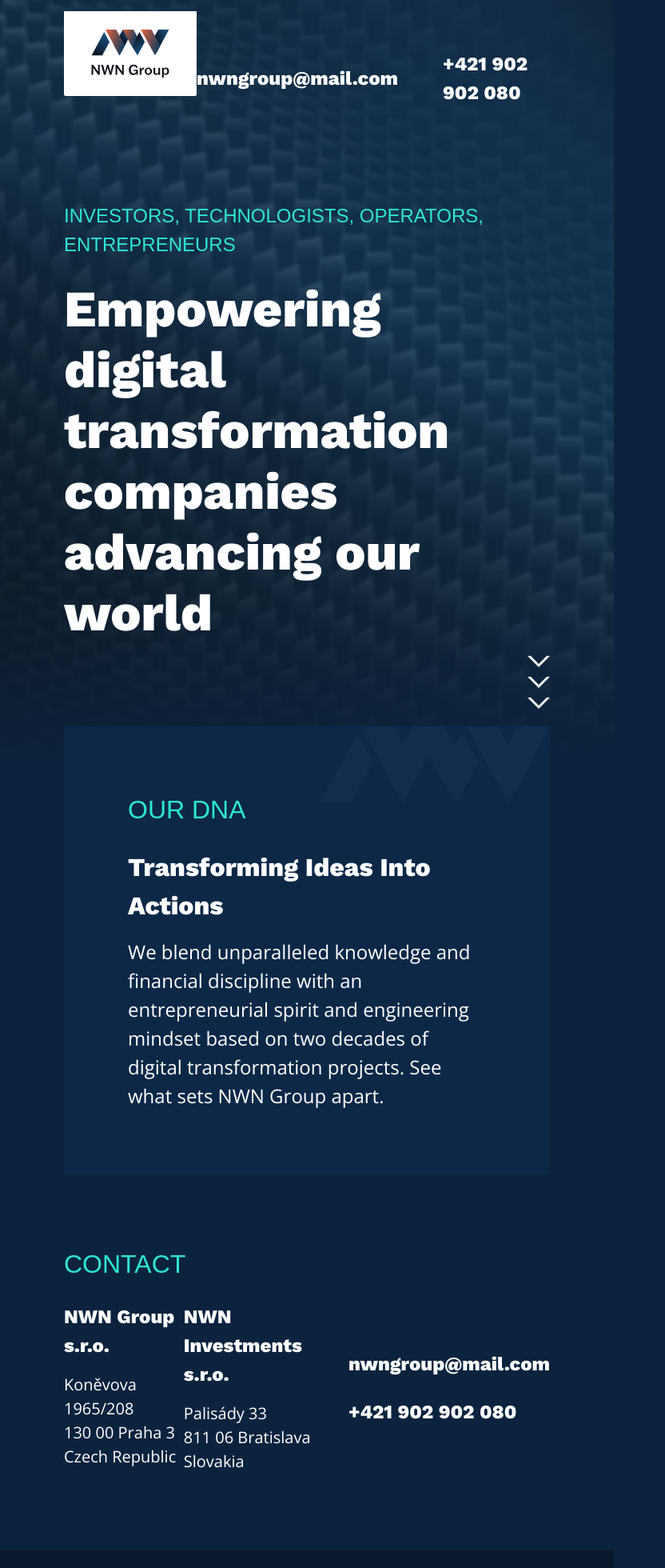
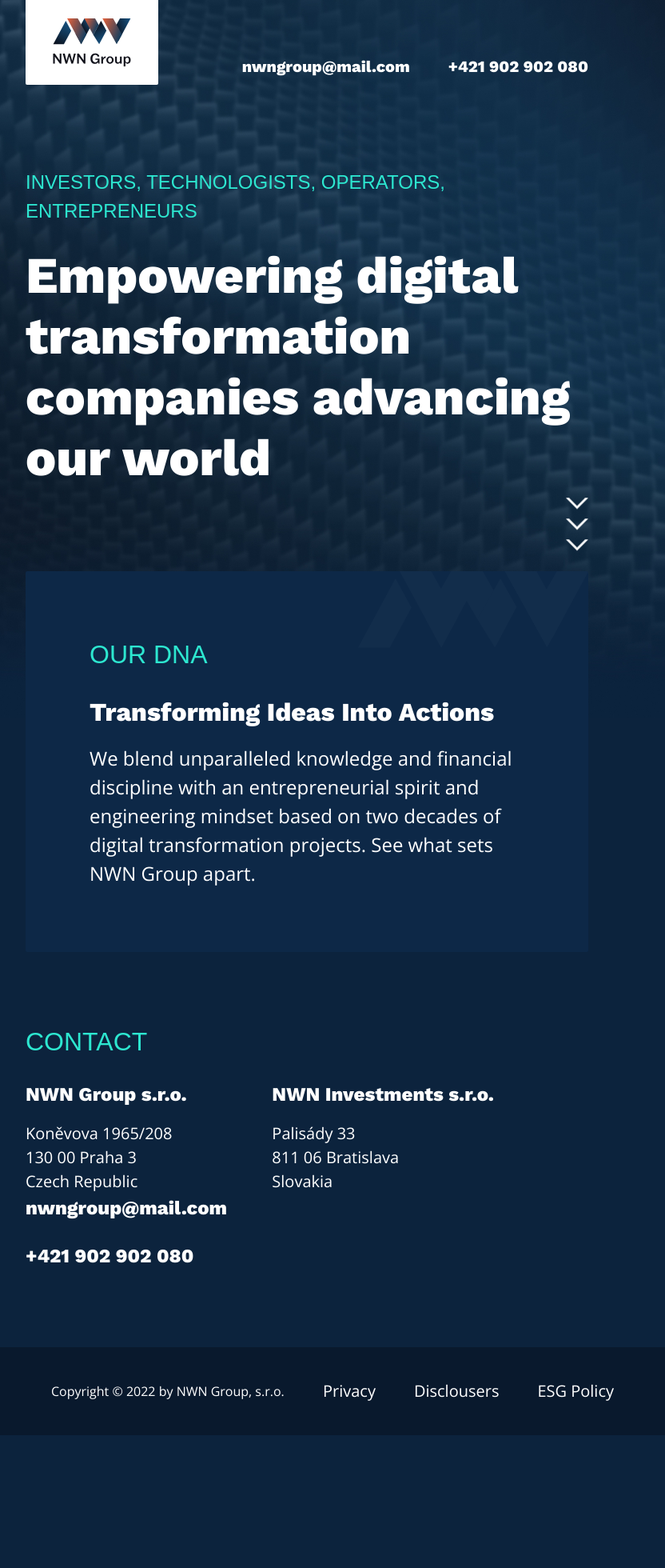
Before and after one commit to makscap/nwn-group, a Next.js app: page / in a window 768 px wide. Shown: the top 1960 px of the page at 80% size, 832 px wide, since content can reach past the window. After the commit the page ends 1794 px from the top, so only its background shows below. Built offline with nearby package versions, Linux system fonts and the light colour scheme; grey boxes are pictures that could not be loaded; a web font is replaced by a local one.

Commit message:
added adaptive styles

```diff
--- a/pages/styles/app.css
+++ b/pages/styles/app.css
@@ -7,33 +7,73 @@
   margin-right: auto;
 }
 
-/* @media screen and (max-width: 1439px) { */
 body {
   font-family: "WorkSans", sans-serif;
-  /* background-image: url("/background-min.jpg"); */
   background: url("/background-min.jpg") no-repeat top center;
-  /* background-repeat: no-repeat; */
-  /* background-position: 50% 50%; */
   background-size: auto 50%, contain;
   background-color: #0c233d;
-  /* background-attachment: fixed; */
 }
-/* } */
 
-@media screen and (min-width: 1440px) {
-  body {
-    font-family: "WorkSans", sans-serif;
-    /* background-image: url("/background-min.jpg"); */
-    background: url("/background-min.jpg") no-repeat top center;
-    /* background-repeat: no-repeat; */
-    /* background-position: 50% 50%; */
-    background-size: 100% 50%, cover;
-    background-color: #0c233d;
-    /* background-attachment: fixed; */
+@media screen and (max-width: 479px) {
+  .container {
+    /* min-height: 100vh; */
+    max-width: 1440px;
+    padding-left: 16px;
+    padding-right: 16px;
+    margin-left: auto;
+    margin-right: auto;
   }
 }
 
-@media screen and (max-width: 480px) {
+@media screen and (min-width: 480px) and (max-width: 767px) {
+  .container {
+    /* min-height: 100vh; */
+    max-width: 1440px;
+    padding-left: 16px;
+    padding-right: 16px;
+    margin-left: auto;
+    margin-right: auto;
+  }
+}
+
+@media screen and (min-width: 768px) and (max-width: 1023px) {
+  .container {
+    /* min-height: 100vh; */
+    max-width: 1440px;
+    padding-left: 32px;
+    padding-right: 32px;
+    margin-left: auto;
+    margin-right: auto;
+  }
+}
+
+@media screen and (min-width: 1024px) and (max-width: 1439px) {
+  .container {
+    /* min-height: 100vh; */
+    max-width: 1440px;
+    padding-left: 80px;
+    padding-right: 80px;
+    margin-left: auto;
+    margin-right: auto;
+  }
+}
+
+@media screen and (min-width: 1440px) {
+  .container {
+    /* min-height: 100vh; */
+    max-width: 1440px;
+    padding-left: 80px;
+    padding-right: 80px;
+    margin-left: auto;
+    margin-right: auto;
+  }
+
+  body {
+    font-family: "WorkSans", sans-serif;
+    background: url("/background-min.jpg") no-repeat top center;
+    background-size: 100% 50%, cover;
+    background-color: #0c233d;
+  }
 }
 
 @font-face {
--- a/styles/Contacts.module.css
+++ b/styles/Contacts.module.css
@@ -73,7 +73,7 @@
   margin-bottom: 24px;
 }
 
-@media screen and (max-width: 428px) {
+@media screen and (max-width: 479px) {
   .contacts {
     max-width: 100%;
     margin-bottom: 80px;
@@ -102,6 +102,48 @@
     display: flex;
     flex-direction: column;
     color: #ffffff;
+    margin-bottom: 48px;
+  }
+
+  .linkParent {
+    display: flex;
+    justify-content: flex-start;
+  }
+
+  .group {
+  }
+}
+
+@media screen and (min-width: 480px) and (max-width: 767px) {
+  .contacts {
+    max-width: 700px;
+    margin-bottom: 96px;
+  }
+
+  .title {
+    color: #2de7d0;
+    font-size: 32px;
+    line-height: 48px;
+    font-weight: 400;
+    padding: 0;
+    margin: 0;
+    margin-bottom: 24px;
+  }
+
+  .titleGroup {
+    font-size: 24px;
+    line-height: 36px;
+    font-weight: 800;
+    padding: 0;
+    margin: 0;
+    margin-bottom: 16px;
+  }
+
+  .contactsGroup {
+    display: flex;
+    flex-wrap: wrap;
+    /* flex-direction: column; */
+    color: #ffffff;
   }
 
   .linkParent {
@@ -112,4 +154,71 @@
   .group {
     margin-bottom: 48px;
   }
+
+  .item {
+    font-size: 20px;
+    line-height: 30px;
+    padding: 0;
+    margin: 0;
+  }
+
+  .group:first-child {
+    margin-right: 50px;
+  }
 }
+
+@media screen and (min-width: 768px) and (max-width: 1023px) {
+  .contacts {
+    max-width: 700px;
+    margin-bottom: 96px;
+  }
+
+  .title {
+    color: #2de7d0;
+    font-size: 32px;
+    line-height: 48px;
+    font-weight: 400;
+    padding: 0;
+    margin: 0;
+    margin-bottom: 24px;
+  }
+
+  .titleGroup {
+    font-size: 24px;
+    line-height: 36px;
+    font-weight: 800;
+    padding: 0;
+    margin: 0;
+    margin-bottom: 16px;
+  }
+
+  .contactsGroup {
+    display: flex;
+    flex-wrap: wrap;
+    /* flex-direction: column; */
+    color: #ffffff;
+    margin-bottom: 48px;
+  }
+
+  .linkParent {
+    display: flex;
+    justify-content: flex-start;
+  }
+
+  .group {
+  }
+
+  .item {
+    font-size: 20px;
+    line-height: 30px;
+    padding: 0;
+    margin: 0;
+  }
+
+  .group {
+    margin-right: 50px;
+  }
+}
+
+@media screen and (min-width: 1024px) {
+}
--- a/styles/Footer.module.css
+++ b/styles/Footer.module.css
@@ -102,7 +102,7 @@
   margin: 0;
 }
 
-@media screen and (max-width: 428px) {
+@media screen and (max-width: 479px) {
   .footer {
     font-family: "OpenSans", sans-serif;
     width: 100%;
@@ -148,3 +148,100 @@
     margin: 0;
   }
 }
+
+@media screen and (min-width: 480px) and (max-width: 767px) {
+  .footer {
+    font-family: "OpenSans", sans-serif;
+    width: 100%;
+    height: auto;
+    background-color: #09192d;
+    padding: 40px 0px;
+  }
+
+  .copyrightGroup {
+    height: auto;
+    display: flex;
+    flex-direction: column;
+    color: #ffffff;
+  }
+
+  .copyrightList {
+    display: flex;
+    flex-direction: column;
+    align-items: center;
+    list-style: none;
+    padding: 0;
+    margin: 0;
+    font-size: 20px;
+    line-height: 30px;
+    font-weight: 400;
+    margin-bottom: 56px;
+  }
+
+  .copyrightItem {
+    margin: 0px;
+    margin-bottom: 32px;
+  }
+
+  .copyrightItem:last-child {
+    margin-bottom: 0px;
+  }
+
+  .copyrText {
+    font-size: 14px;
+    line-height: 21px;
+    font-weight: 400;
+    padding: 0;
+    margin: 0;
+  }
+}
+
+@media screen and (min-width: 768px) and (max-width: 1023px) {
+  .footer {
+    font-family: "OpenSans", sans-serif;
+    width: 100%;
+    height: auto;
+    background-color: #09192d;
+    padding: 40px 32px;
+  }
+
+  .copyrightGroup {
+    height: auto;
+    display: flex;
+    flex-direction: row-reverse;
+    color: #ffffff;
+  }
+
+  .copyrightList {
+    display: flex;
+    /* flex-direction: column; */
+    justify-content: space-between;
+    align-items: center;
+    list-style: none;
+    padding: 0;
+    margin: 0;
+    font-size: 20px;
+    line-height: 30px;
+    font-weight: 400;
+    /* margin-bottom: 56px; */
+  }
+
+  .copyrightItem {
+    margin-right: 48px;
+  }
+
+  .copyrightItem:last-child {
+    margin-right: 0px;
+  }
+
+  .copyrText {
+    font-size: 16px;
+    line-height: 24px;
+    font-weight: 400;
+    padding: 0;
+    margin: 0;
+  }
+}
+
+@media screen and (min-width: 1024px) {
+}
--- a/styles/Header.module.css
+++ b/styles/Header.module.css
@@ -65,7 +65,7 @@
   text-decoration: none;
 }
 
-@media screen and (max-width: 428px) {
+@media screen and (max-width: 479px) {
   .contactsNav {
     display: none;
   }
@@ -89,3 +89,73 @@
     margin-bottom: 104px;
   }
 }
+
+@media screen and (min-width: 480px) and (max-width: 767px) {
+  .contactsNav {
+    display: none;
+  }
+
+  .logoBox {
+    width: 132px;
+    height: 88px;
+  }
+
+  .logoImg {
+    width: 85px;
+    height: 56px;
+  }
+
+  .navigation {
+    width: 100%;
+    height: 100%;
+    justify-content: space-between;
+    align-items: center;
+    display: flex;
+    margin-bottom: 104px;
+  }
+}
+
+@media screen and (min-width: 768px) and (max-width: 1023px) {
+  .logoBox {
+    width: 166px;
+    height: 106px;
+  }
+
+  .logoImg {
+    width: 106px;
+    height: 70px;
+  }
+
+  .navigation {
+    width: 100%;
+    height: 100%;
+    justify-content: space-between;
+    align-items: center;
+    display: flex;
+    margin-bottom: 104px;
+  }
+
+  .contactsNav {
+    font-family: "WorkSans", sans-serif;
+    display: flex;
+    justify-content: space-between;
+    align-items: center;
+    list-style: none;
+    font-size: 20px;
+    line-height: 30px;
+    font-weight: 800;
+    margin: 0;
+    padding: 0;
+    margin-top: 60px;
+  }
+
+  .contactsItem {
+    margin-right: 48px;
+  }
+  .contactsItem:last-child {
+    margin-right: 0px;
+  }
+}
+
+@media screen and (min-width: 1024px) {
+}
--- a/styles/News.module.css
+++ b/styles/News.module.css
@@ -105,7 +105,7 @@
   }
 }
 
-@media screen and (max-width: 480px) {
+@media screen and (max-width: 479px) {
   .heroLabel {
     font-size: 20px;
     line-height: 30px;
@@ -165,3 +165,109 @@
     font-weight: 400;
   }
 }
+
+@media screen and (min-width: 480px) and (max-width: 767px) {
+  .heroLabel {
+    font-size: 24px;
+    line-height: 36px;
+    font-weight: 400;
+    color: #2de7d0;
+    padding: 0;
+    margin: 0;
+    margin-bottom: 24px;
+  }
+
+  .heroTitle {
+    font-weight: 800;
+    padding: 0;
+    margin: 0;
+    /* margin-top: 24px; */
+    font-size: 64px;
+    line-height: 76px;
+    color: #ffffff;
+  }
+
+  .arrowParent {
+    height: 104px;
+    display: flex;
+    justify-content: flex-end;
+  }
+
+  .news {
+    position: relative;
+    padding: 0;
+    margin: 0;
+    padding: 80px 64px;
+    background-color: #0d2847;
+    margin-bottom: 88px;
+    border-radius: 2px;
+
+    background-image: url("/group-logo.svg");
+    background-repeat: no-repeat;
+    background-position: right top;
+  }
+  .newTitle {
+    padding: 0;
+    margin: 0;
+    color: #ffffff;
+    font-size: 28px;
+    line-height: 42px;
+    font-weight: 800;
+    margin-bottom: 16px;
+  }
+
+  .text {
+    font-family: "OpenSans", sans-serif;
+    color: #ffffff;
+    padding: 0;
+    margin: 0;
+    font-size: 20px;
+    line-height: 30px;
+    font-weight: 400;
+  }
+}
+
+@media screen and (min-width: 768px) and (max-width: 1023px) {
+  .logoBox {
+    width: 166px;
+    height: 106px;
+  }
+
+  .logoImg {
+    width: 106px;
+    height: 70px;
+  }
+
+  .navigation {
+    width: 100%;
+    height: 100%;
+    justify-content: space-between;
+    align-items: center;
+    display: flex;
+    margin-bottom: 104px;
+  }
+
+  .contactsNav {
+    font-family: "WorkSans", sans-serif;
+    display: flex;
+    justify-content: space-between;
+    align-items: center;
+    list-style: none;
+    font-size: 20px;
+    line-height: 30px;
+    font-weight: 800;
+    margin: 0;
+    padding: 0;
+    margin-top: 60px;
+  }
+
+  .contactsItem {
+    margin-right: 48px;
+  }
+  .contactsItem:last-child {
+    margin-right: 0px;
+  }
+}
+
+@media screen and (min-width: 1024px) {
+}
```
